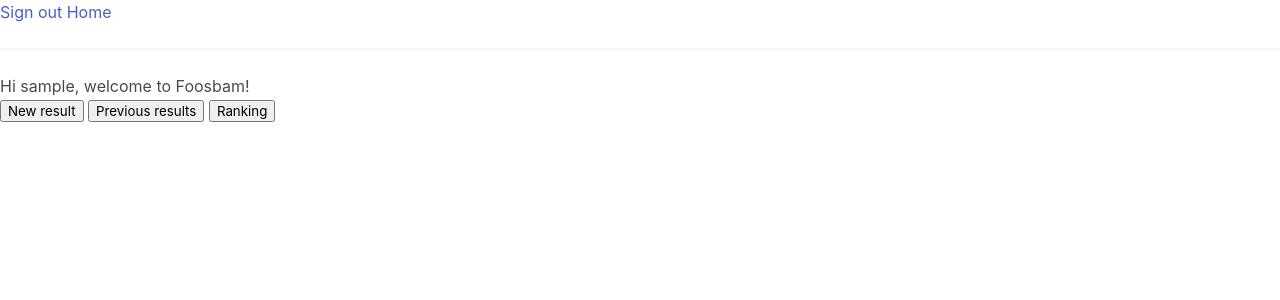
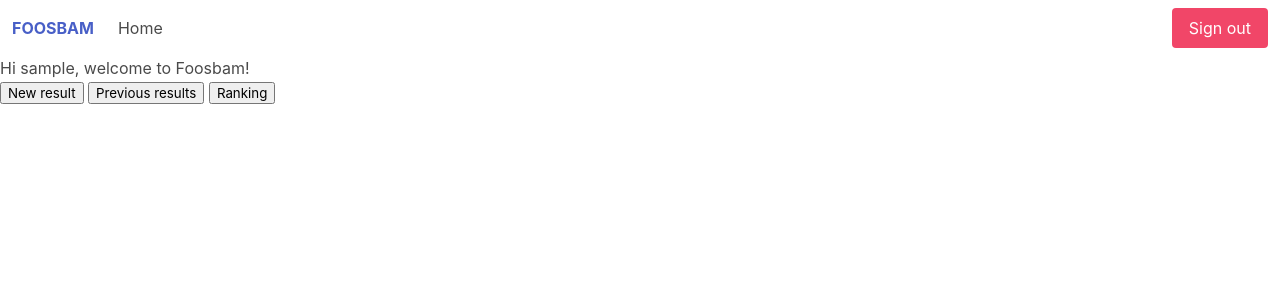
Before and after one commit to CrossMark/foosbam, a Flask app: page / in a window 1280 px wide. Shown: the top 300 px of the page. Run offline with Flask 3, Linux system fonts and the light colour scheme; the visitor is signed in with stand-in values (Sample User, id 1); parts of the project's set-up code (start-up, migrations or seed data) failed here and were passed over.

Commit message:
add navbar + jquery

```diff
--- a/foosbam/templates/base.html
+++ b/foosbam/templates/base.html
@@ -3,18 +3,72 @@
     <head>
         <title>Foosbam</title>
         <link href="https://cdn.jsdelivr.net/npm/bulma/css/bulma.min.css" rel="stylesheet">
+        <meta charset="utf-8">
+        <meta name="viewport" content="width=device-width, initial-scale=1">
+        <script src="https://ajax.googleapis.com/ajax/libs/jquery/3.7.1/jquery.min.js"></script>
+        <script>
+            $(document).ready(function() {
+            // Check for click events on the navbar burger icon
+                $(".navbar-burger").click(function() {
+                    // Toggle the "is-active" class on both the "navbar-burger" and the "navbar-menu"
+                    $(".navbar-burger").toggleClass("is-active");
+                    $(".navbar-menu").toggleClass("is-active");
+                });
+            });
+        </script>
+
+        <script>
+            $(document).ready(function() {
+            // Check for click events on delete icon
+                $(".delete").click(function() {
+                    // Toggle the "is-active" class on "notification"
+                    $(".notification").remove();
+                });
+            });
+        </script>
     </head>
     <body>
         <!--Navigation bar-->
-        <div>
+        <nav class="navbar" role="navigation" aria-label="main navigation">
+            <div class="navbar-brand">
+                <a class="navbar-item" href="#">
+                    <h1><b>FOOSBAM</b></h1>
+                </a>
+
+                <a role="button" class="navbar-burger" aria-label="menu" aria-expanded="false" data-target="navbar_menu">
+                    <span aria-hidden="true"></span>
+                    <span aria-hidden="true"></span>
+                    <span aria-hidden="true"></span>
+                </a>
+            </div>
+
+            <div id="navbar_menu" class="navbar-menu">
+                <div class="navbar-start">
+                    <a class="navbar-item", href="{{ url_for('index')  }}">
+                        Home
+                    </a>
+                </div>
+                <div class="navbar-end">
+                    <div class="navbar-item">
+                        <div class="buttons">
                             {% if current_user.is_anonymous %}
-                <a href="{{ url_for('login')  }}">Sign in</a>
+                                <a class="button is-primary", href="{{ url_for('register')  }}">
+                                    Register
+                                </a>
+                                <a class="button is-link", href="{{ url_for('login')  }}">
+                                    Sign in
+                                </a>
                             {% else %}
-                <a href="{{ url_for('logout')  }}">Sign out</a>
+                                <a class="button is-danger", href="{{ url_for('logout')  }}">
+                                    Sign out
+                                </a>
                             {% endif %}
-            <a href="{{ url_for('index')  }}">Home</a>
                         </div>
-        <hr>
+                    </div>
+                </div>
+            </div>
+        </nav>
+
         <!--Alerts and messages-->
         {% with messages = get_flashed_messages() %}
         {% if messages %}
```
Lines whose indentation alone changed are shown as unchanged.
